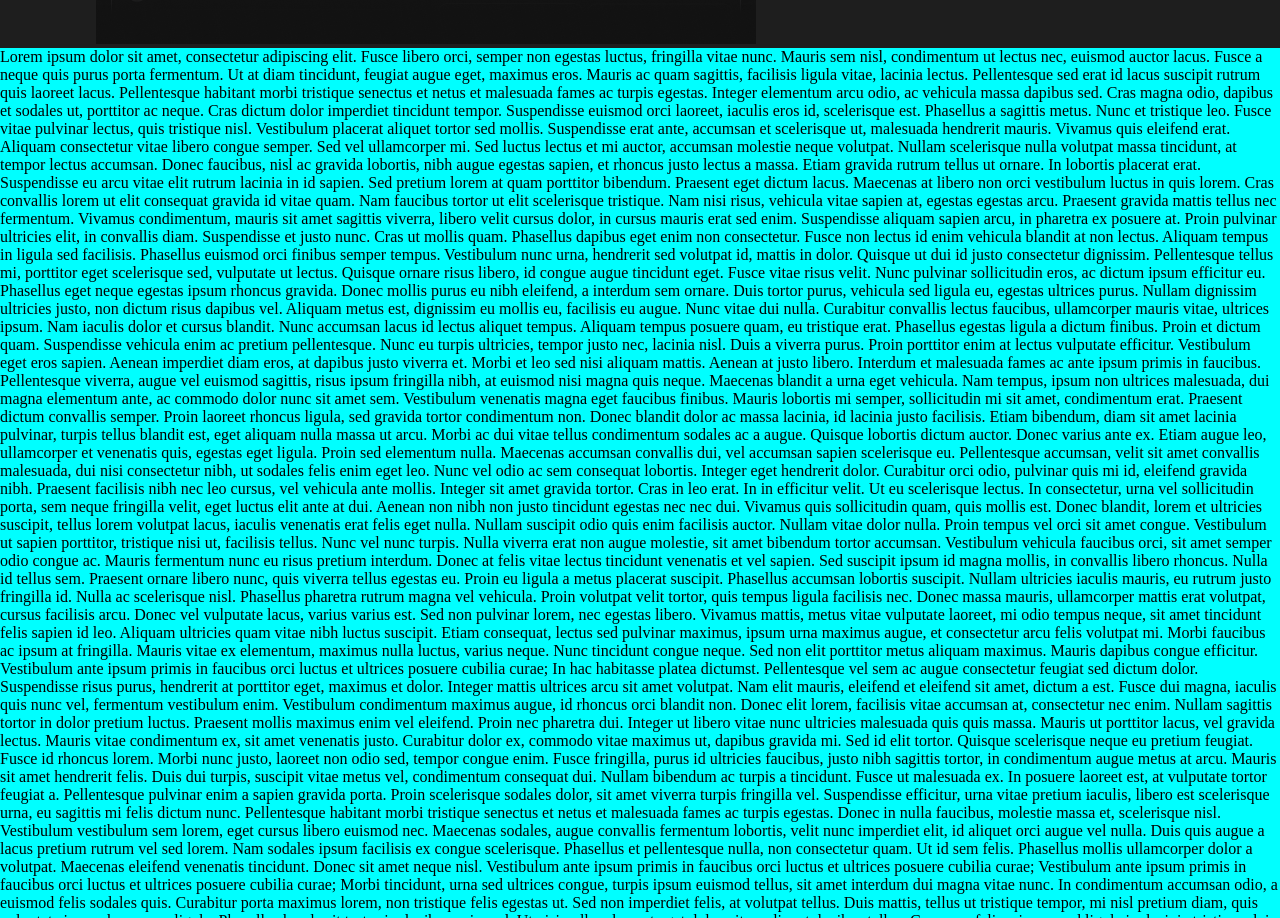
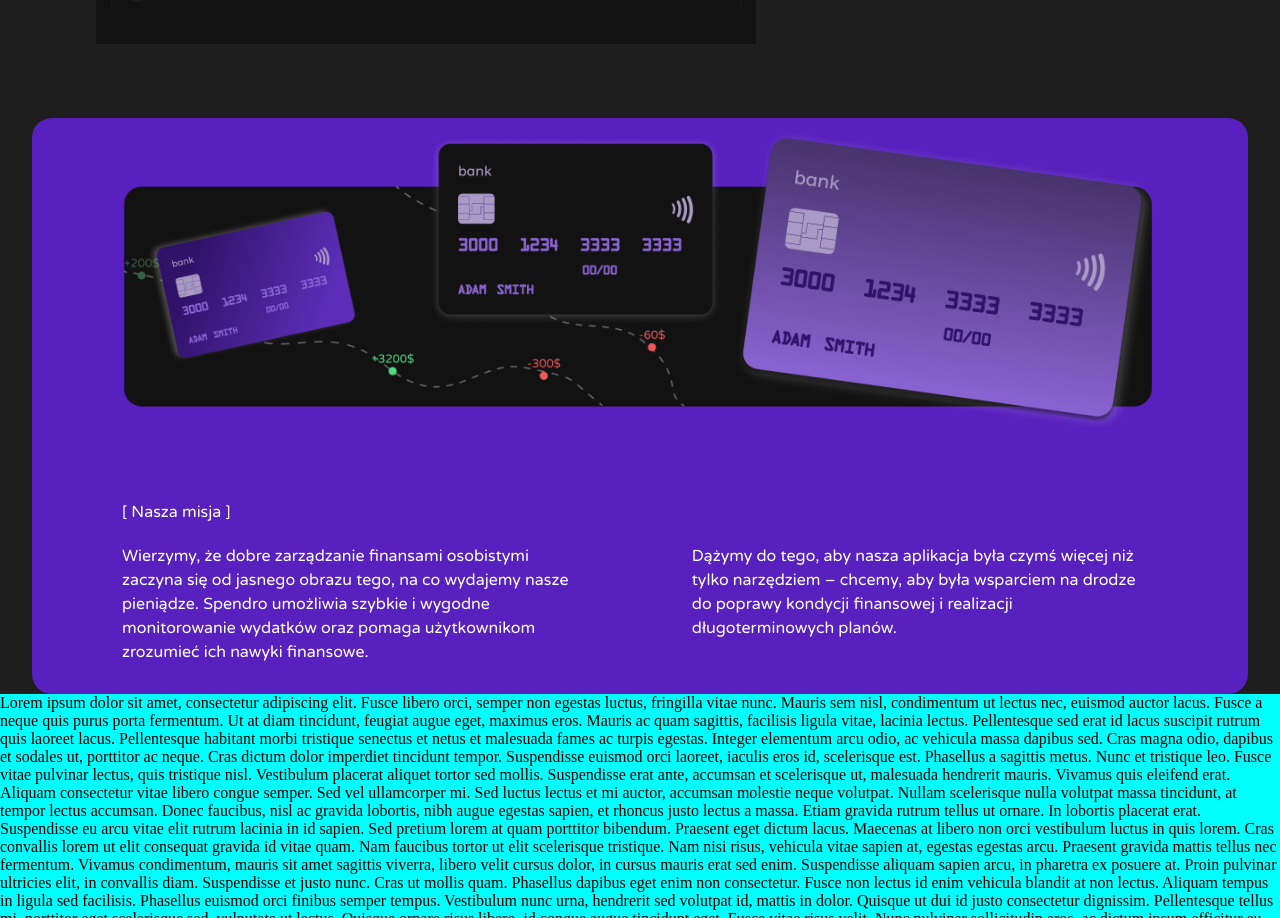
Before and after one commit to becool14/spendro, a React (Create React App) app in the folder frontend/: page / in a window 1280 px wide. Shown: the part 1236-2154 px from the top of the page. Built offline with nearby package versions, Linux system fonts and the light colour scheme.

Commit message:
our mission

```diff
--- a/frontend/src/components/AboutUsComponent.jsx
+++ b/frontend/src/components/AboutUsComponent.jsx
@@ -1,10 +1,12 @@
 import { Box, Typography } from "@mui/material";
 import styles from "./AboutUsComponent.module.css";
 import mainView from "../assets/pictures/main_view.png";
+import cards from "../assets/pictures/cards.png";
 
 function AboutUsComponent() {
   return (
     <div className={styles.container} id="about-us">
+      {/* about us section */}
       <Box
         sx={{
           display: "flex",
@@ -20,13 +22,62 @@ function AboutUsComponent() {
         >
           <img src={mainView} />
         </Box>
-        <Box sx={{  width: "35%", display:'flex', alignItems:'center'}}>
+        <Box sx={{ width: "35%", display: "flex", alignItems: "center" }}>
           <Typography>
-            [ O nas ] <br /> <br />Spendro powstało z myślą o ułatwieniu zarządzania
-            codziennymi wydatkami i budżetem domowym w prosty i intuicyjny
-            sposób. <br /> Naszą misją jest wspieranie ludzi w świadomym
-            podejściu do finansów osobistych, aby każdy mógł osiągać swoje cele
-            finansowe i lepiej planować przyszłość.
+            [ O nas ] <br /> <br />
+            Spendro powstało z myślą o ułatwieniu zarządzania codziennymi
+            wydatkami i budżetem domowym w prosty i intuicyjny sposób. <br />{" "}
+            Naszą misją jest wspieranie ludzi w świadomym podejściu do finansów
+            osobistych, aby każdy mógł osiągać swoje cele finansowe i lepiej
+            planować przyszłość.
+          </Typography>
+        </Box>
+      </Box>
+
+      {/* our mission section */}
+      <Box
+        sx={{
+          bgcolor: "#5820BE",
+          width: "95%",
+          margin: "0 auto",
+          display: "flex",
+          flexDirection: "column",
+          padding: "10px 90px 30px 90px",
+          gap: "20px",
+          borderRadius: "20px",
+          mt:'70px'
+        }}
+      >
+        <Box
+          sx={{
+            display: "flex",
+            alignItems: "center",
+            justifyContent: "center",
+          }}
+        >
+          <img src={cards} width="100%" />
+        </Box>
+        <Box>
+          <Typography>[ Nasza misja ]</Typography>
+        </Box>
+        <Box
+          sx={{
+            display: "flex",
+            flexDirection: "row",
+            gap: "10%",
+          }}
+        >
+          <Typography sx={{ width: "45%" }}>
+            Wierzymy, że dobre zarządzanie finansami osobistymi zaczyna się od
+            jasnego obrazu tego, na co wydajemy nasze pieniądze. Spendro
+            umożliwia szybkie i wygodne monitorowanie wydatków oraz pomaga
+            użytkownikom zrozumieć ich nawyki finansowe.
+          </Typography>
+
+          <Typography sx={{ width: "45%" }}>
+            Dążymy do tego, aby nasza aplikacja była czymś więcej niż tylko
+            narzędziem – chcemy, aby była wsparciem na drodze do poprawy
+            kondycji finansowej i realizacji długoterminowych planów.
           </Typography>
         </Box>
       </Box>
```
Also changed, not shown: frontend/src/assets/pictures/cards.png (added).
